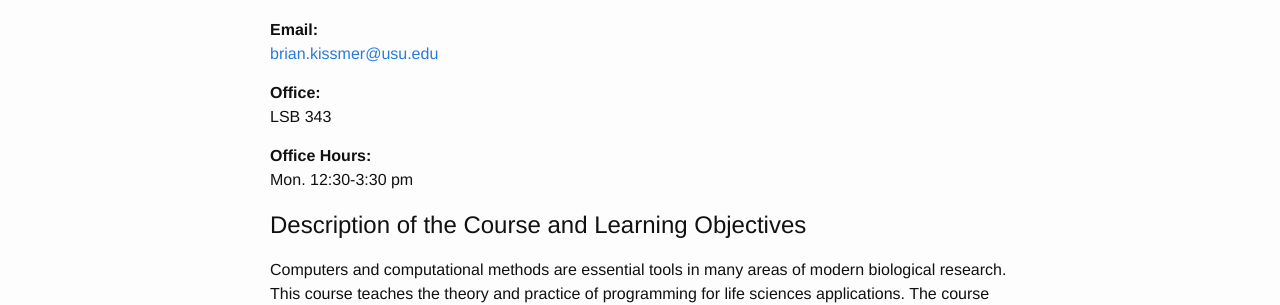
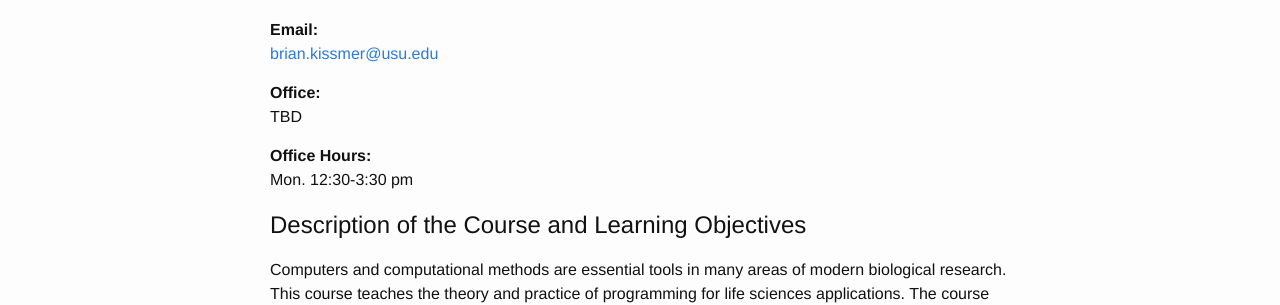
Before and after one commit to brian-kissmer/brian-kissmer.github.io, a Jekyll site: the page built from syllabus.md, in a window 1280 px wide and 900 px high. Shown: the part 386-691 px from the top of the window. Built offline with Jekyll 4.4.1, drawn with Linux system fonts in a browser that asks for light colours; our own code applies the rules of GitHub Pages for plain Markdown files.

Commit message:
Update syllabus.md

```diff
--- a/syllabus.md
+++ b/syllabus.md
@@ -22,7 +22,7 @@ Brian Kissmer
 [brian.kissmer@usu.edu](mailto:brian.kissmer@usu.edu)
 
 **Office:**
-LSB 343
+TBD
 
 **Office Hours:**
 Mon. 12:30-3:30 pm
```
